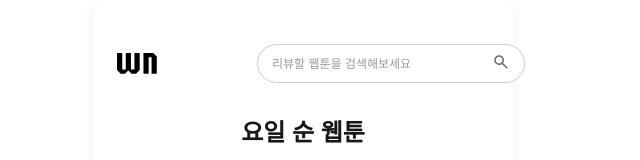
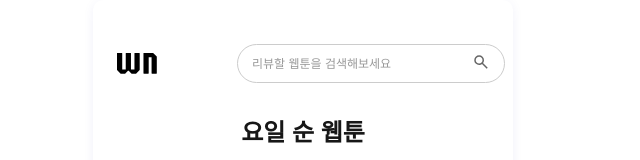
Before and after one commit to lepitaaar/webtoon-note-FE, a Next.js app: page /weekselect in a window 1280 px wide. Shown: the top 160 px of the page, without its empty margins (337-977 px from the left). Built offline with nearby package versions, Linux system fonts and the light colour scheme.

Commit message:
헤더간격 수정

```diff
--- a/src/app/weekselect/weekselect.css
+++ b/src/app/weekselect/weekselect.css
@@ -57,7 +57,7 @@
   display:flex;
   justify-content:flex-start;
   padding: 20px 0px;
-  gap:100px;
+  gap:80px;
   align-items:center;
   position: relative;
 
```
